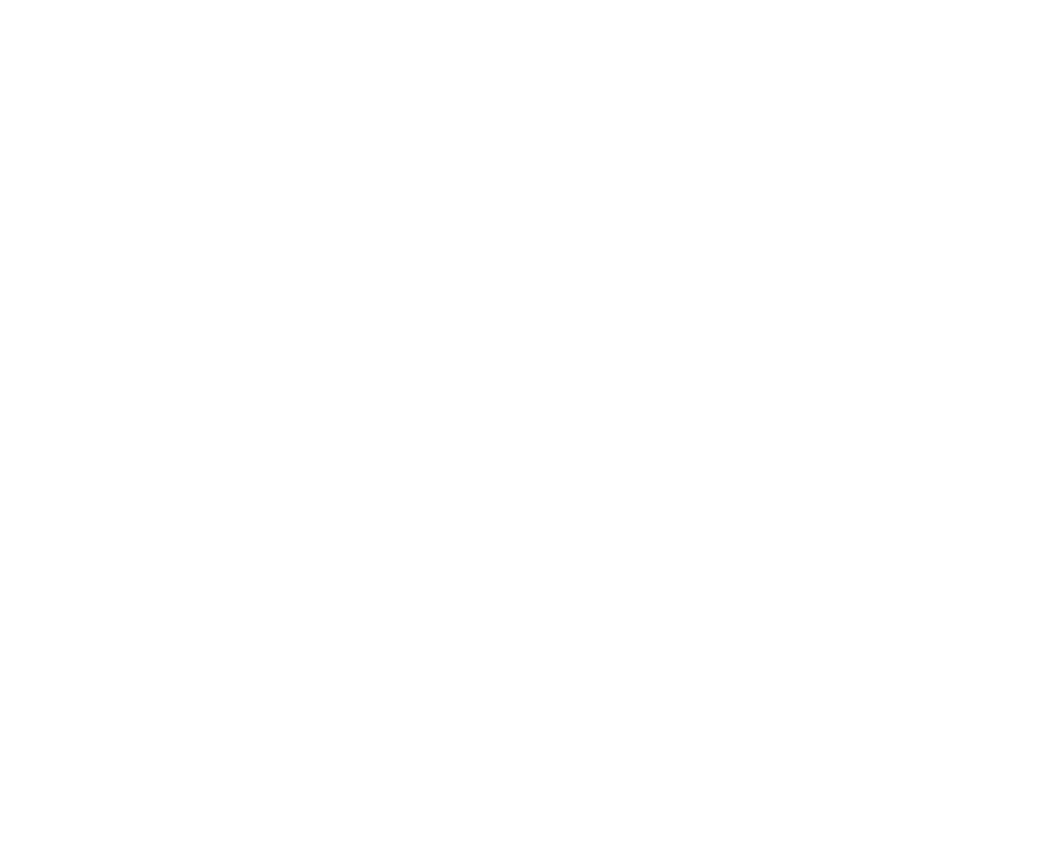
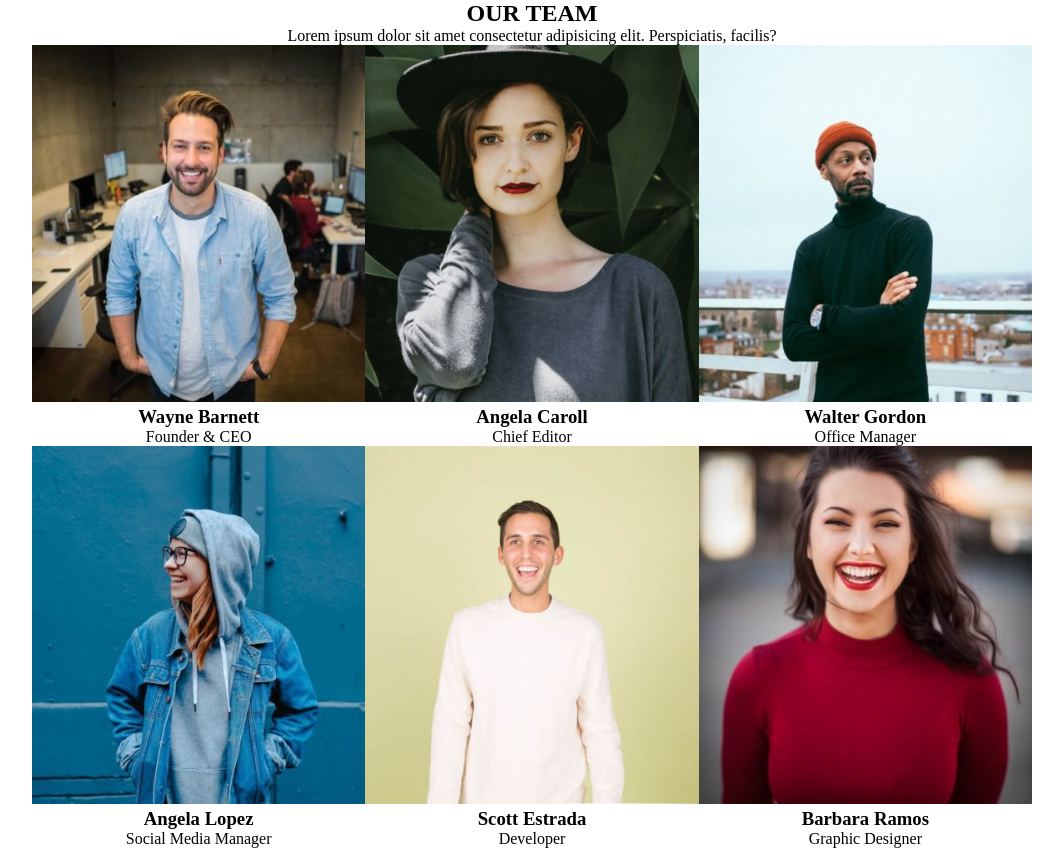
Before and after one commit to LuigiRiva99/js-our-team, a plain HTML site: page index.html in a window 1280 px wide. Shown: the whole page, without its empty margins (108-1171 px from the left). Before the commit the page ends 800 px from the top, so only its background shows below. Drawn offline with Linux system fonts and the light colour scheme.

Commit message:
Add: MILESTONE 2, BONUS 1 & 2

```diff
--- a/index.html
+++ b/index.html
@@ -7,6 +7,26 @@
     <link rel="stylesheet" href="style.css">
 </head>
 <body>
+    <section class="title_section">
+        <div class="container">
+            <h1>OUR TEAM</h1>
+            <p>Lorem ipsum dolor sit amet consectetur adipisicing elit. Perspiciatis, facilis?</p>
+        </div>
+    </section>
+    <section class="member_section">
+        <div class="container">
+            <div class="row">
+                <!-- <div class="col">
+                    <div class="card" >
+                        <img src="./img/wayne-barnett-founder-ceo.jpg" alt="">
+                        <h3>Wayne Barnett</h3>
+                        <p>Founder & CEO</p>
+                    </div>
+                </div> -->
+            </div>
+        </div>
+    </section>
+
     <script src="js/app.js"></script>
 </body>
 </html>
--- a/js/app.js
+++ b/js/app.js
@@ -24,9 +24,25 @@ teamMembers.push(
     createMember('Barbara Ramos','Graphic Designer','barbara-ramos-graphic-designer.jpg'),
 )
 
+//seleziono il container nel quale mettere la card
+const rowContainer= document.querySelector('.row');
 
-//faccio un ciclo for per scorrere l'array teamMembers e stampo per ognuno le sue info
+//faccio un ciclo for per scorrere l'array teamMembers e stampo per ognuno le sue info creando card nel dom
 for (let i=0; i < teamMembers.length; i++){
     const teamMem = teamMembers[i];
     console.log(teamMem.name, teamMem.role, teamMem.photo);
+
+    //creo elemento colonna nel dom
+    const colElement = document.createElement('div');
+    colElement.className = 'col';
+    rowContainer.append(colElement);
+
+    //inserisco le card nelle colonne
+    colElement.innerHTML= `
+    <div class="card" >
+        <img src="./img/${teamMem.photo}" alt="">
+        <h3>${teamMem.name}</h3>
+        <p>${teamMem.role}</p>
+    </div>
+    `;
 }
--- a/style.css
+++ b/style.css
@@ -0,0 +1,31 @@
+*{
+    padding: 0;
+    margin: 0;
+    box-sizing: border-box;
+}
+
+.container{
+    width: 1000px;
+    margin: 0 auto;
+}
+
+.title_section{
+    text-align: center;
+}
+
+.row{
+    display: flex;
+    flex-wrap: wrap;
+}
+
+.col{
+    width: calc(100% / 3);
+}
+
+.card {
+    text-align: center;
+}
+
+img {
+    width: 100%;
+}
```
